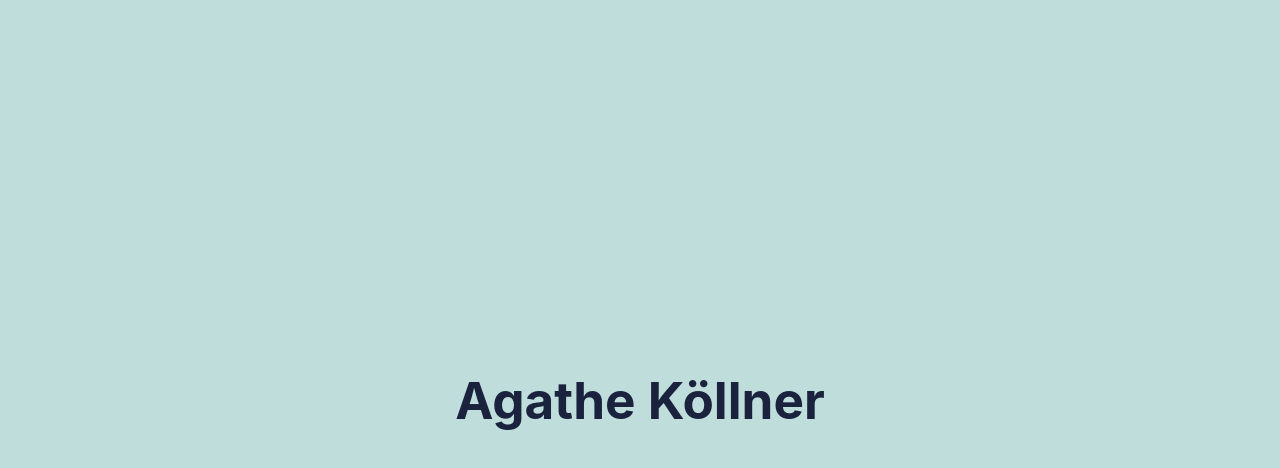
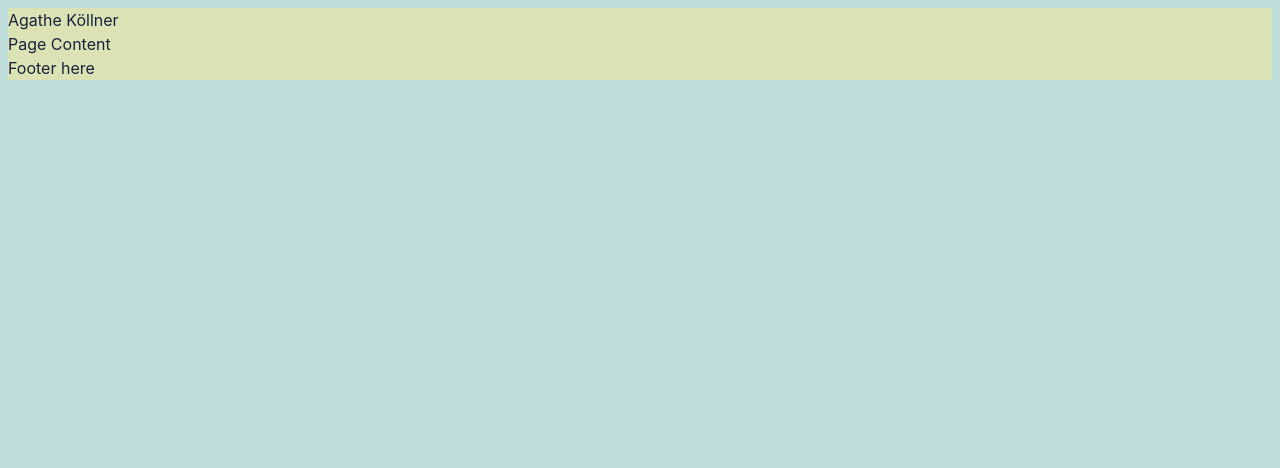
Before and after one commit to JohannaKoellner/agathekoellner, a React (Vite) app in the folder agathekoellner/: page / in a window 1280 px wide. Shown: the top 468 px of the page. Built offline with nearby package versions, Linux system fonts and the light colour scheme.

Commit message:
cleaned up before burger menu

```diff
--- a/agathekoellner/index.html
+++ b/agathekoellner/index.html
@@ -1,5 +1,5 @@
 <!doctype html>
-<html lang="en">
+<html lang="de">
   <head>
     <meta charset="UTF-8" />
     <!-- Put favicon here: -->
--- a/agathekoellner/src/App.css
+++ b/agathekoellner/src/App.css
@@ -1,6 +1,6 @@
 #root {
-  max-width: 1280px;
-  margin: 0 auto;
-  padding: 2rem;
-  text-align: center;
+  background-color: var(--accent-light);
+  padding: 0;
+  margin: 0;
+  box-sizing: border-box;
 }
--- a/agathekoellner/src/App.jsx
+++ b/agathekoellner/src/App.jsx
@@ -1,12 +1,20 @@
-import { useState } from 'react'
 import './App.css'
 
 function App() {
 
   return (
-    <>
-      <h1>Agathe Köllner</h1>
-    </>
+    <div className='page'>
+      <span>Agathe Köllner</span>
+
+      <div>
+        Page Content
+      </div>
+
+      <footer>
+        Footer here
+      </footer>
+
+    </div>
   )
 }
 
--- a/agathekoellner/src/index.css
+++ b/agathekoellner/src/index.css
@@ -2,9 +2,6 @@
   font-family: Inter, system-ui, Avenir, Helvetica, Arial, sans-serif;
   line-height: 1.5;
   font-weight: 400;
-
-  font-synthesis: none;
-  text-rendering: optimizeLegibility;
 
   --neutral-light: #BEDDDB;
   --neutral-dark: #1A223D;
@@ -14,20 +11,11 @@
   color-scheme: light dark;
   color: var(--neutral-dark);
   background-color: var(--neutral-light);
+  padding: 0;
+  margin: 0;
+  box-sizing: border-box;
 }
 
-body {
-  margin: 0;
-  display: flex;
-  place-items: center;
-  min-width: 320px;
-  min-height: 100vh;
-}
-
-h1 {
-  font-size: 3.2em;
-  line-height: 1.1;
-}
 
 /* @media (prefers-color-scheme: light) {
   :root {
```
